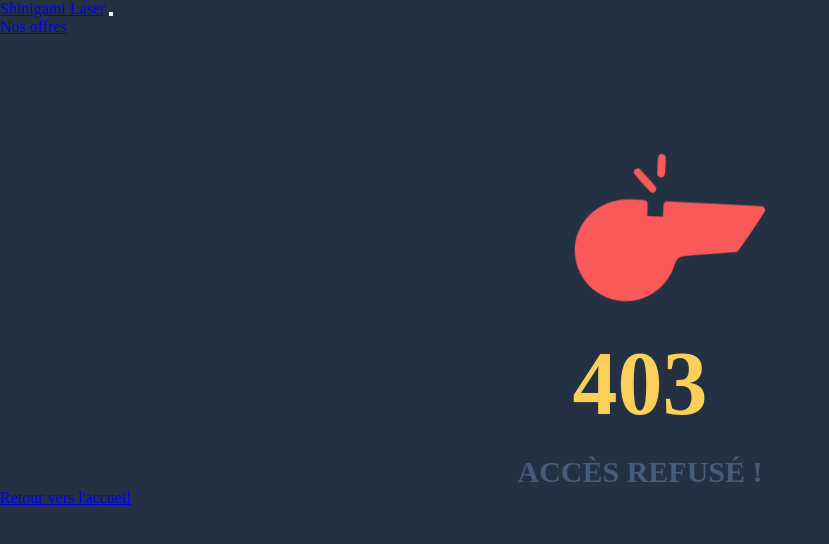
After one commit to carolinechap/fidelity-card, a Symfony app: template templates/bundles/TwigBundle/Exception/error403.html.twig in a window 1280 px wide; the page is wider, and only the part inside the window is pictured. The commit adds this page. Shown: the top 544 px of that part, without its empty margins (0-829 px from the left). Run offline with Twig, Linux system fonts and the light colour scheme; the template is opened without the code that fills it, so the values that code supplies are empty; some libraries are stand-ins or nearby versions.

Commit message:
:zap: :lipstick: add 403 error page

```diff
--- /dev/null
+++ b/templates/bundles/TwigBundle/Exception/error403.html.twig
@@ -0,0 +1,76 @@
+{% extends 'base.html.twig' %}
+{% block stylesheets %}
+    <style>
+        * {
+            margin: 0;
+            padding: 0;
+        }
+
+        body {
+            background: #233142;
+
+        }
+
+        .whistle {
+            width: 15%;
+            fill: #f95959;
+            margin: 100px 45%;
+            text-align: left;
+            transform: translate(-50%, -50%);
+            transform: rotate(0);
+            transform-origin: 80% 30%;
+            animation: wiggle .2s infinite;
+        }
+
+        @keyframes wiggle {
+            0% {
+                transform: rotate(3deg);
+            }
+            50% {
+                transform: rotate(0deg);
+            }
+            100% {
+                transform: rotate(3deg);
+            }
+        }
+
+        h1 {
+            margin-top: -100px;
+            margin-bottom: 20px;
+            color: #facf5a;
+            text-align: center;
+            font-size: 90px;
+            font-weight: 800;
+        }
+
+        h2 {
+            color: #455d7a;
+            text-align: center;
+            font-size: 30px;
+            text-transform: uppercase;
+        }
+    </style>
+{% endblock %}
+
+{% block body %}
+
+    <use>
+        <svg version="1.1" xmlns="http://www.w3.org/2000/svg" xmlns:xlink="http://www.w3.org/1999/xlink" x="0px" y="0px"
+             viewBox="0 0 1000 1000" enable-background="new 0 0 1000 1000" xml:space="preserve" class="whistle">
+<metadata> Svg Vector Icons : http://www.onlinewebfonts.com/icon</metadata>
+            <g>
+                <g transform="translate(0.000000,511.000000) scale(0.100000,-0.100000)">
+                    <path d="M4295.8,3963.2c-113-57.4-122.5-107.2-116.8-622.3l5.7-461.4l63.2-55.5c72.8-65.1,178.1-74.7,250.8-24.9c86.2,61.3,97.6,128.3,97.6,584c0,474.8-11.5,526.5-124.5,580.1C4393.4,4001.5,4372.4,4001.5,4295.8,3963.2z"/>
+                    <path d="M3053.1,3134.2c-68.9-42.1-111-143.6-93.8-216.4c7.7-26.8,216.4-250.8,476.8-509.3c417.4-417.4,469.1-463.4,526.5-463.4c128.3,0,212.5,88.1,212.5,224c0,67-26.8,97.6-434.6,509.3c-241.2,241.2-459.5,449.9-488.2,465.3C3181.4,3180.1,3124,3178.2,3053.1,3134.2z"/>
+                    <path d="M2653,1529.7C1644,1445.4,765.1,850,345.8-32.7C62.4-628.2,22.2-1317.4,234.8-1960.8C451.1-2621.3,947-3186.2,1584.6-3500.2c1018.6-501.6,2228.7-296.8,3040.5,515.1c317.8,317.8,561,723.7,670.1,1120.1c101.5,369.5,158.9,455.7,360,553.3c114.9,57.4,170.4,65.1,1487.7,229.8c752.5,93.8,1392,181.9,1420.7,193.4C8628.7-857.9,9900,1250.1,9900,1328.6c0,84.3-67,172.3-147.4,195.3c-51.7,15.3-790.8,19.1-2558,15.3l-2487.2-5.7l-55.5-63.2l-55.5-61.3v-344.6V719.8h-411.7h-411.7v325.5c0,509.3,11.5,499.7-616.5,494C2921,1537.3,2695.1,1533.5,2653,1529.7z"/>
+                </g>
+            </g>
+</svg>
+    </use>
+    <h1>403</h1>
+    <h2>Accès refusé !</h2>
+    <div class="d-flex justify-content-center">
+        <a href="{{ path('home') }}" class="btn btn-sm btn-secondary mt-1">Retour vers l'accueil</a>
+    </div>
+
+{% endblock %}
```
Also changed, not shown: assets/css/error.css (+127 -53 lines), assets/css/style.css (+73 -51 lines), templates/bundles/TwigBundle/Exception/error404.html.twig (indentation only).
